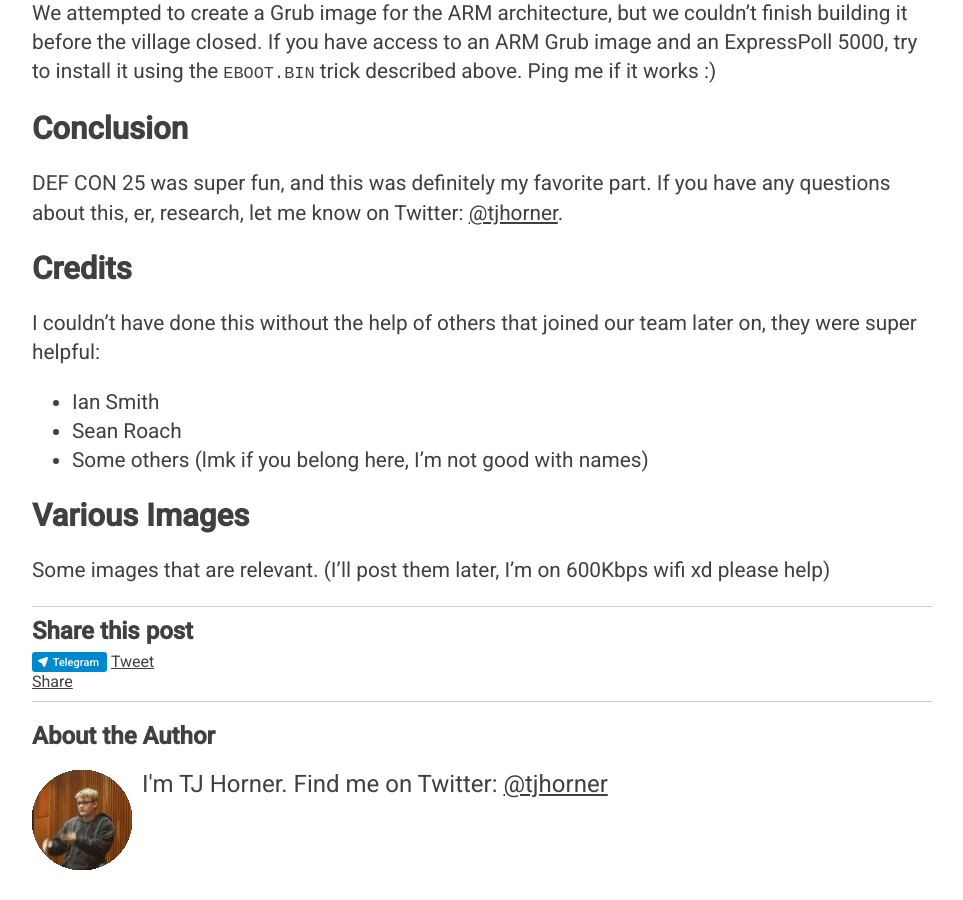
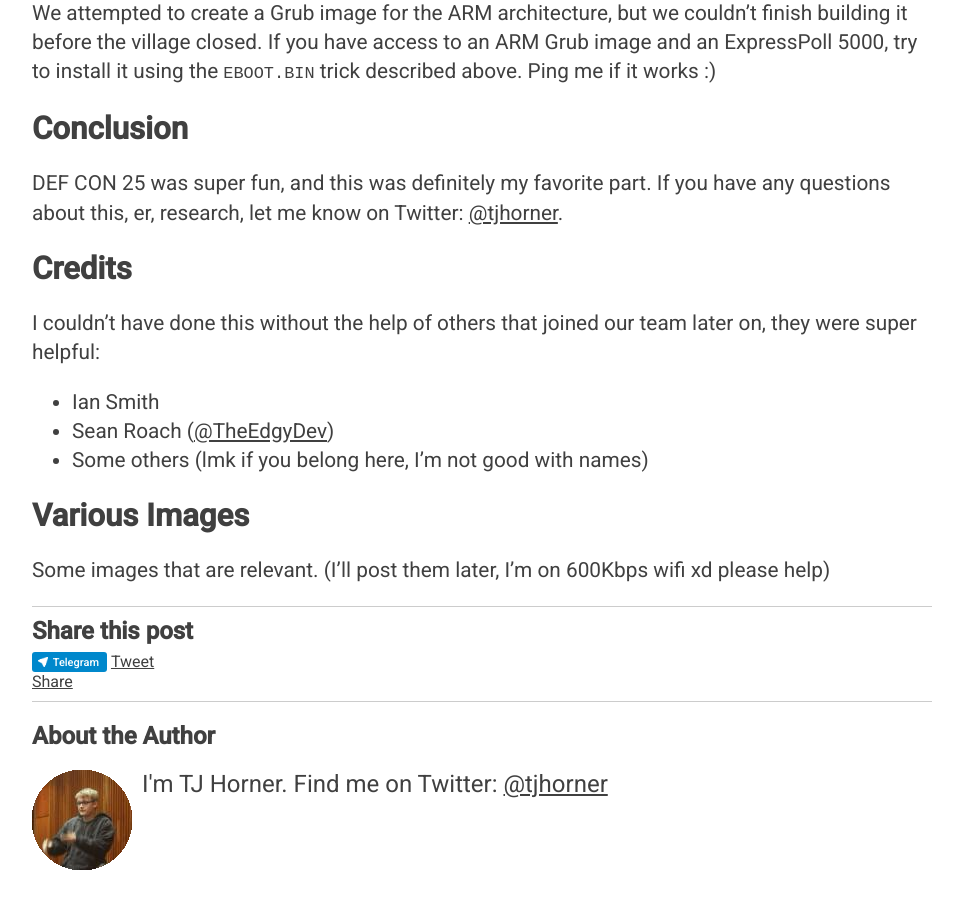
Before and after one commit to tjhorner/blog, a Jekyll site: the page built from _posts/2017-07-30-hacking-voting-machines-def-con-25.md, in a window 1280 px wide and 900 px high, scrolled down 5940 px. Shown: the whole window, without its empty margins (158-1121 px from the left). Built offline with Jekyll 4.4.1, drawn with Linux system fonts in a browser that asks for light colours; comment, search, counter and statistics services are not loaded.

Commit message:
dgegegefdgxhfngfxh

```diff
--- a/_posts/2017-07-30-hacking-voting-machines-def-con-25.md
+++ b/_posts/2017-07-30-hacking-voting-machines-def-con-25.md
@@ -111,7 +111,7 @@ DEF CON 25 was super fun, and this was definitely my favorite part. If you have
 I couldn't have done this without the help of others that joined our team later on, they were super helpful:
 
 - Ian Smith
-- Sean Roach
+- Sean Roach ([@TheEdgyDev](https://twitter.com/TheEdgyDev))
 - Some others (lmk if you belong here, I'm not good with names)
 
 # Various Images
```
